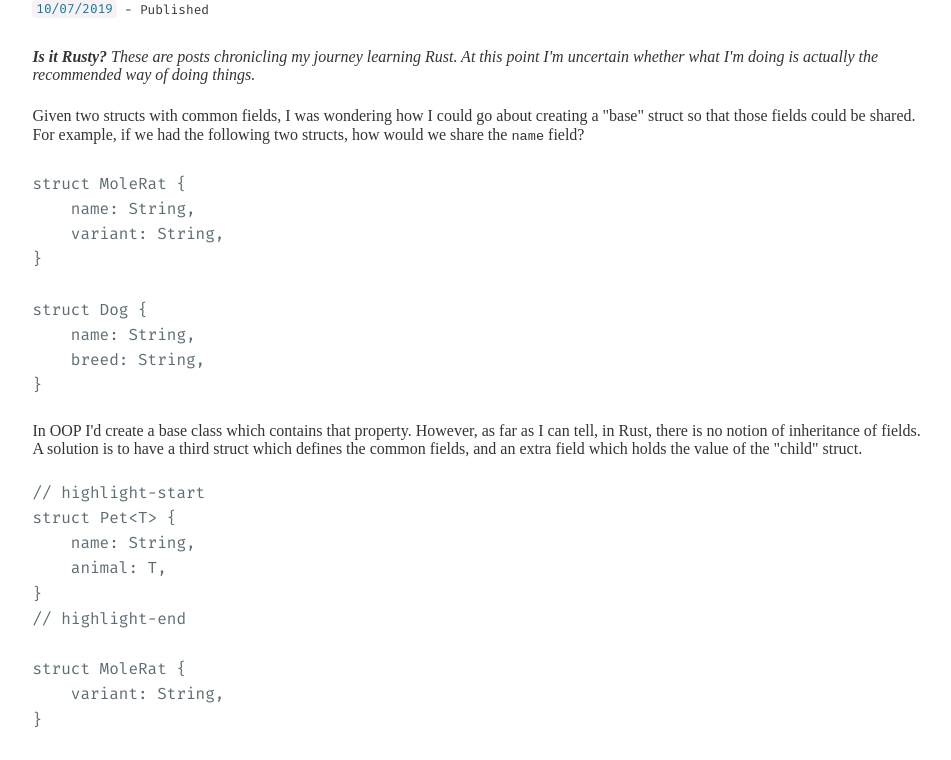
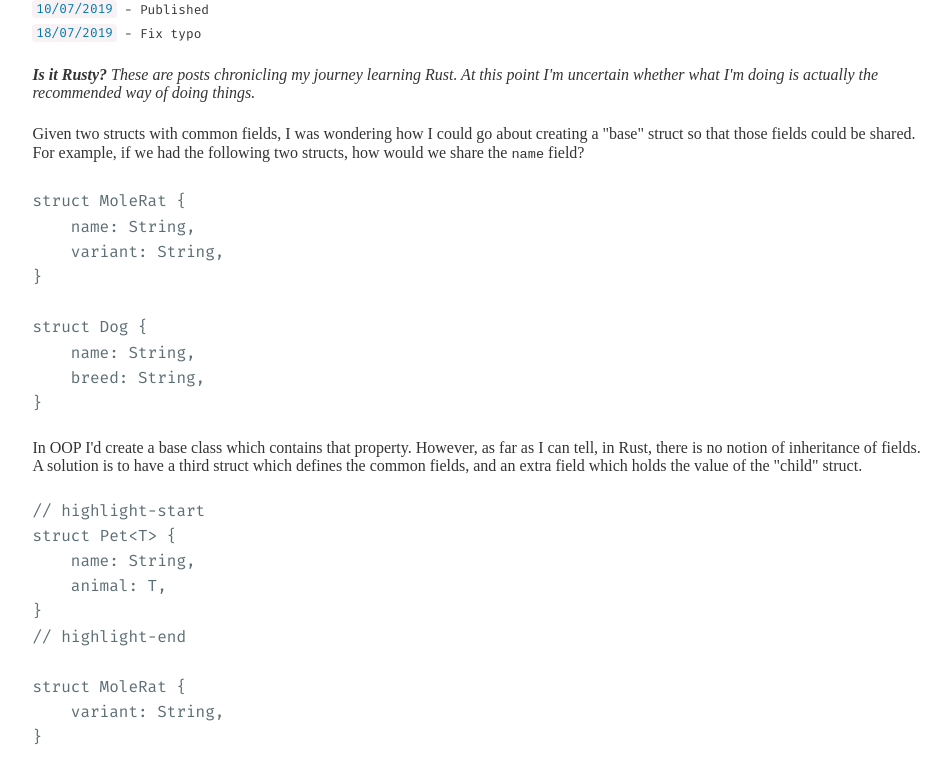
Before and after one commit to johnnynotsolucky/blog, a Gatsby site: page /is-it-rusty-reusing-struct-fields/ in a window 1280 px wide. Shown: the part 143-903 px from the top of the page, without its empty margins (161-1112 px from the left). Built offline with nearby package versions, Linux system fonts and the light colour scheme; Gatsby itself is replaced by a stand-in of ours; some packages are replaced by stand-ins of ours; code samples lack their colours; what typography-theme-moraga would draw is missing.

Commit message:
site: Adjust changelog margin

```diff
--- a/content/blog/is-it-rusty-reusing-struct-fields/index.md
+++ b/content/blog/is-it-rusty-reusing-struct-fields/index.md
@@ -7,6 +7,8 @@ published: true
 changelog:
   - date: "2019-07-10T16:49:00.000+0200"
     message: "Published"
+  - date: "2019-07-18T23:43:00.000+0200"
+    message: "Fix typo"
 ---
 
 
--- a/src/components/Changelog.js
+++ b/src/components/Changelog.js
@@ -1,7 +1,7 @@
 import React from "react"
 
 const Item = ({ change }) => {
-  return (<li style={{ marginBottom: 'calc(1.56rem / 4)' }}>
+  return (<li style={{ marginBottom: '0' }}>
     <span
       style = {{
         padding: '.1em .3em',
```
